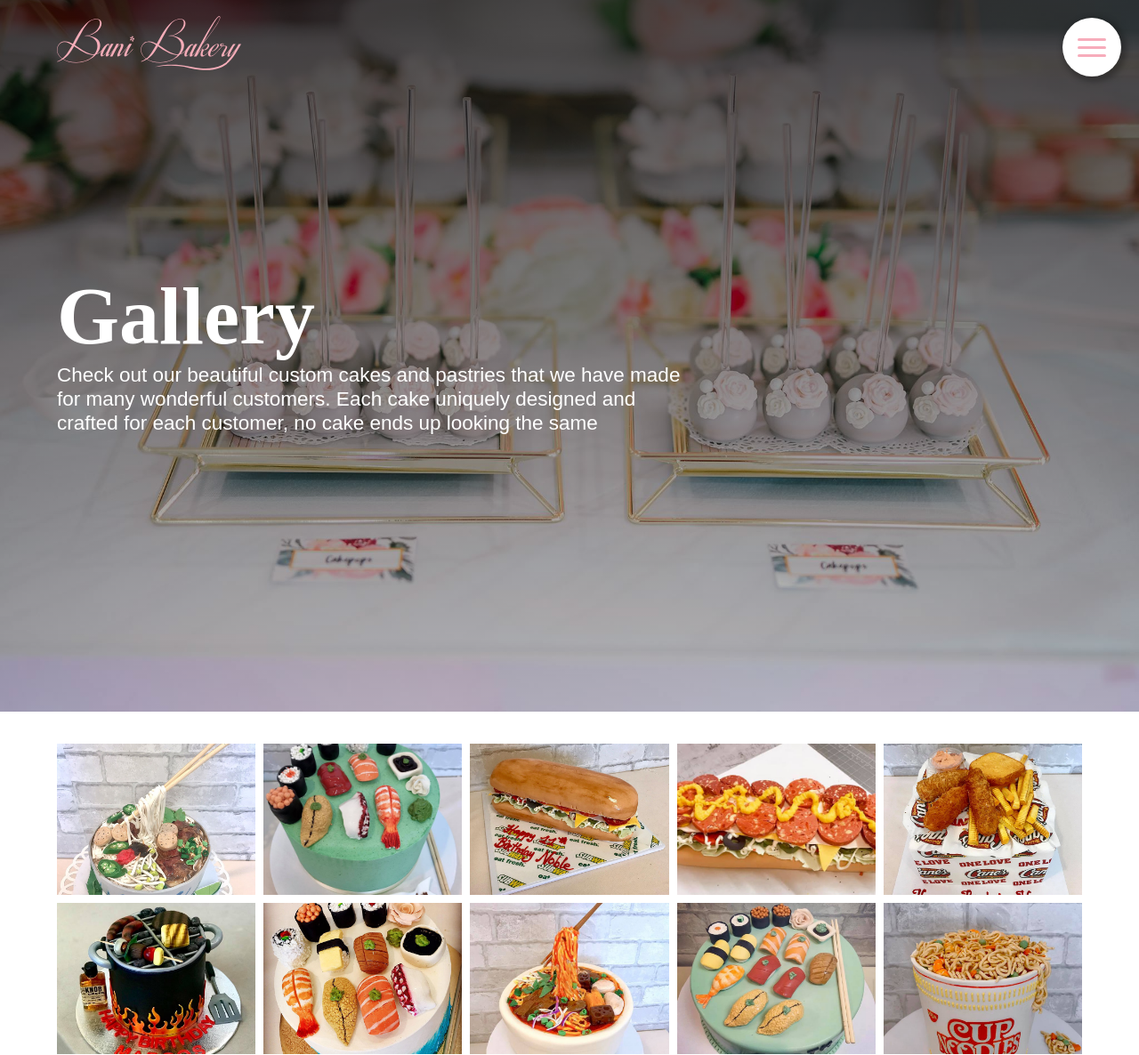
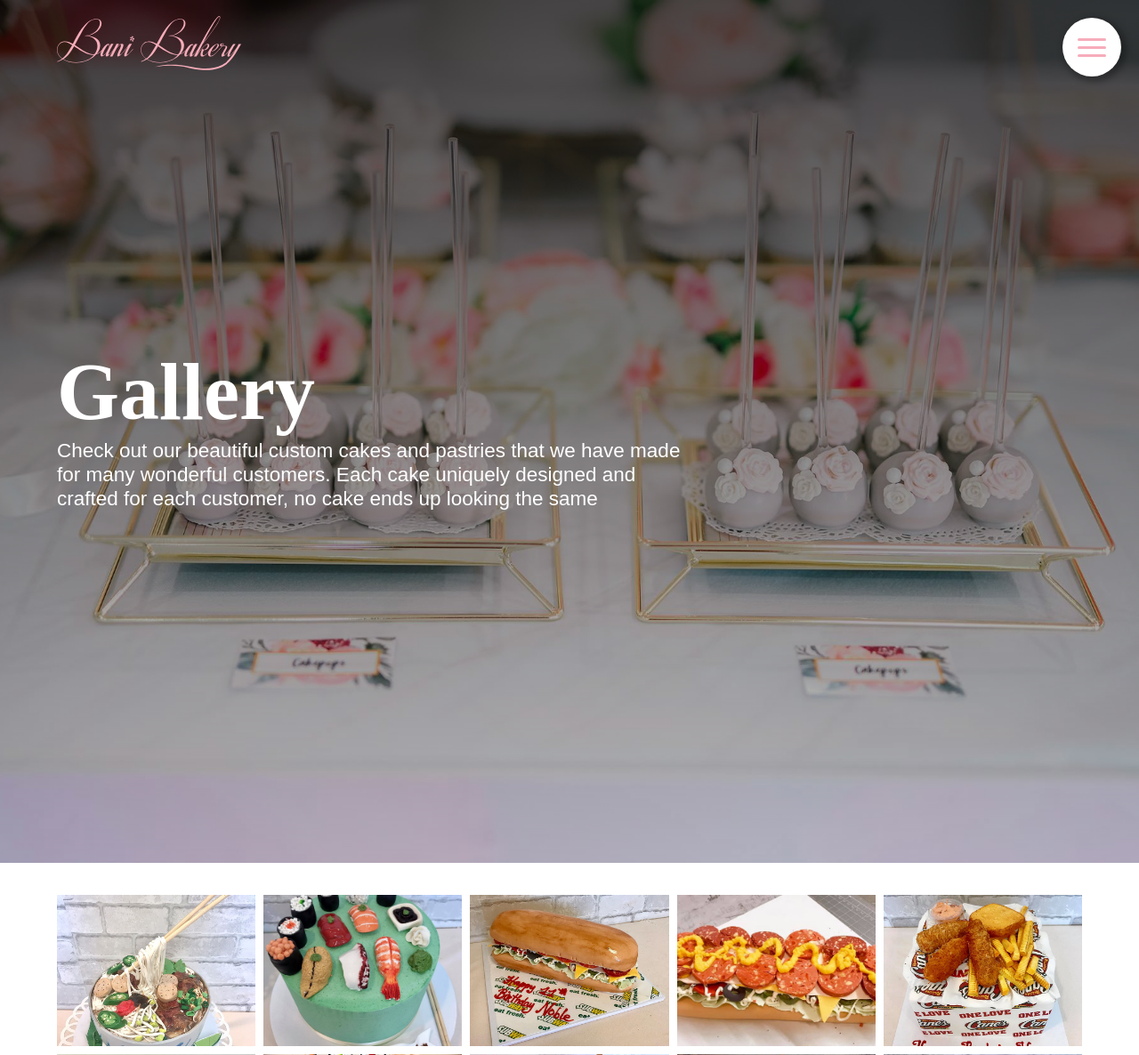
Before and after one commit to RoLo-dev/bani_test, a PHP site: page /gallery.html in a window 1280 px wide. Shown: the top 1186 px of the page at 89% size. Run offline with PHP 8.4, Linux system fonts and the light colour scheme; some libraries are stand-ins or nearby versions; some web fonts are replaced.

Commit message:
Update styles.css

```diff
--- a/css/styles.css
+++ b/css/styles.css
@@ -486,12 +486,18 @@ h2 { margin-bottom: 2rem; }
     /*** These are the styles for the Gallery page ***/
     .imgs { height: 170px; }
 }
+@media screen and (max-height: 1024px) and (max-width: 1366px){
+    .banner, .gallery-banner{
+        height: 970px;
+        background-attachment: scroll;
+        background-position: center;
+    }
+}
 @media only screen and (max-width: 1024px){
     /* Universal Styles */
     html { font-size: 16px; }
     /* Header */
-    .banner,
-    .gallery-banner{
+    .banner, .gallery-banner{
         /* height: 780px; */
         height: 650px;
         background-attachment: scroll;
```
